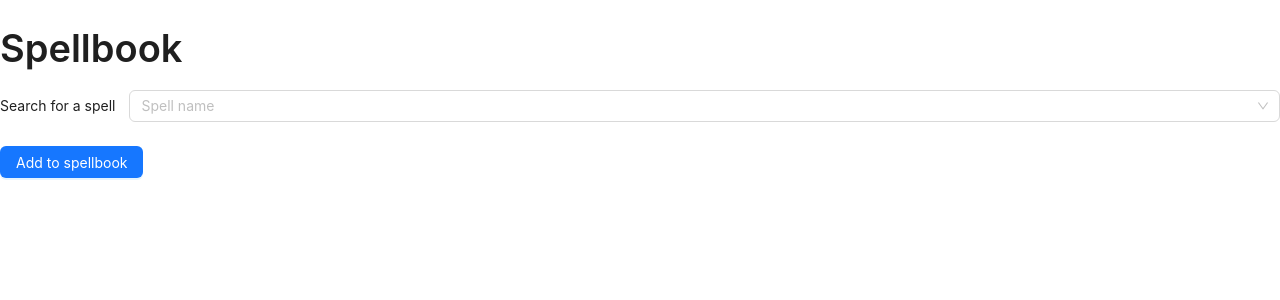
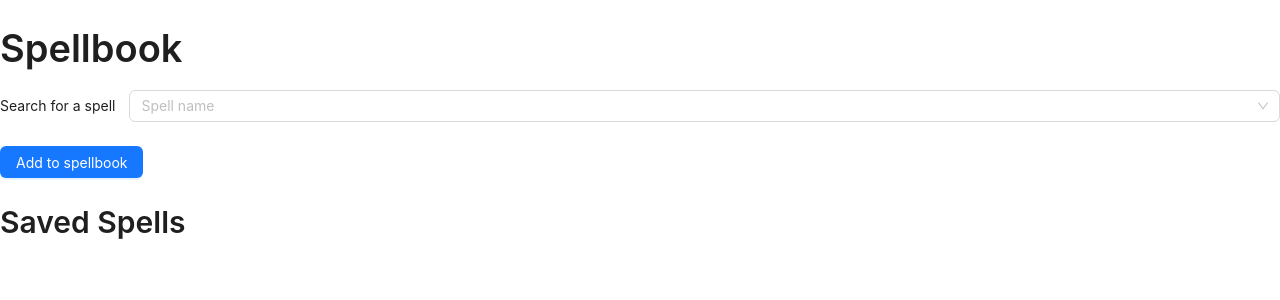
Before and after one commit to jennycade/grimoire, a React (Create React App) app: page / in a window 1280 px wide. Shown: the top 300 px of the page. Built offline with nearby package versions, Linux system fonts and the light colour scheme.

Commit message:
feat: render list of spell names

```diff
--- a/src/App.tsx
+++ b/src/App.tsx
@@ -1,7 +1,8 @@
 import React from "react";
 import { Typography } from "antd";
+import { SpellbookProvider } from "./contexts/SpellbookContext";
 import Search from "./components/Search";
-import { SpellbookProvider } from "./contexts/SpellbookContext";
+import List from "./components/List";
 
 const { Title } = Typography;
 
@@ -12,6 +13,8 @@
 
       <SpellbookProvider>
         <Search />
+        <Title level={2}>Saved Spells</Title>
+        <List />
       </SpellbookProvider>
     </div>
   );
--- /dev/null
+++ b/src/components/List.tsx
@@ -0,0 +1,15 @@
+import { useContext } from "react";
+import { SpellbookContext } from "../contexts/SpellbookContext";
+
+function List() {
+  const { spells } = useContext(SpellbookContext);
+  return (
+    <ul>
+      {spells.map((spell) => (
+        <li key={spell.name}>{spell.name}</li>
+      ))}
+    </ul>
+  );
+}
+
+export default List;
```
